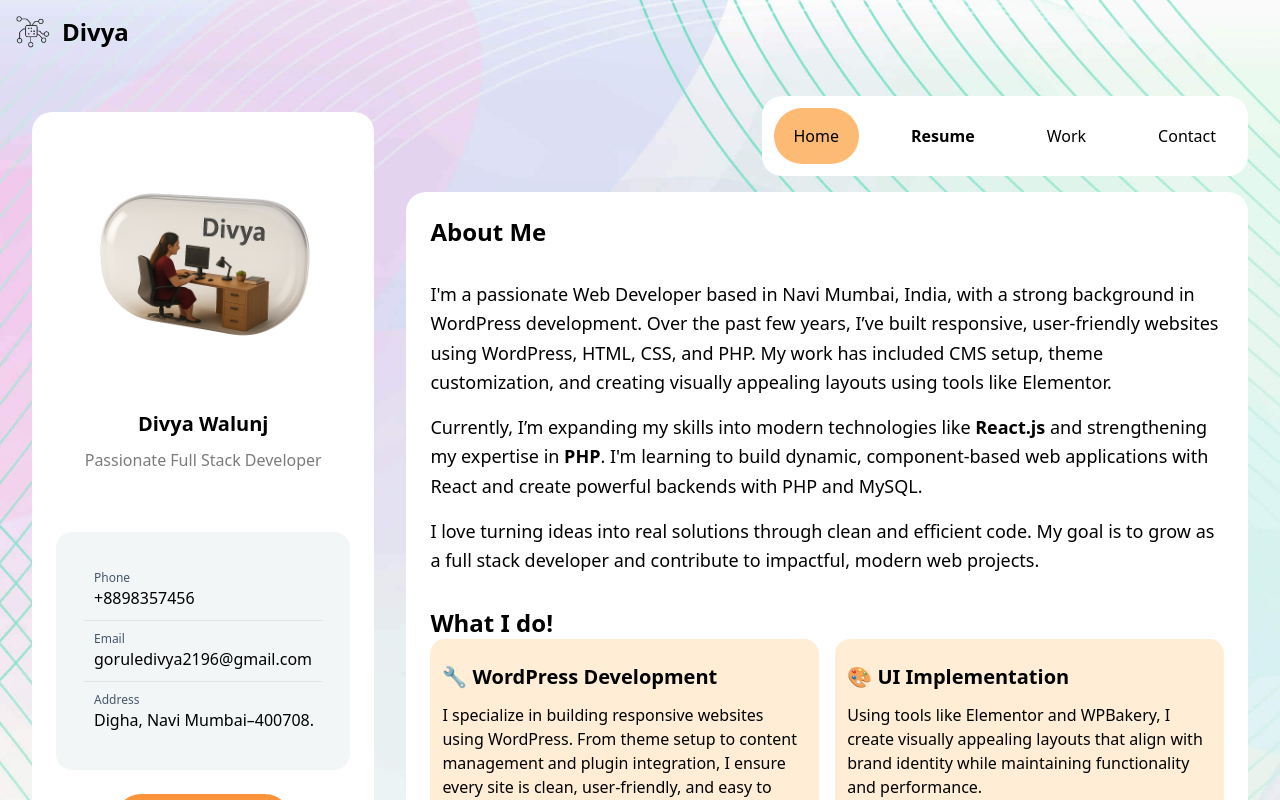
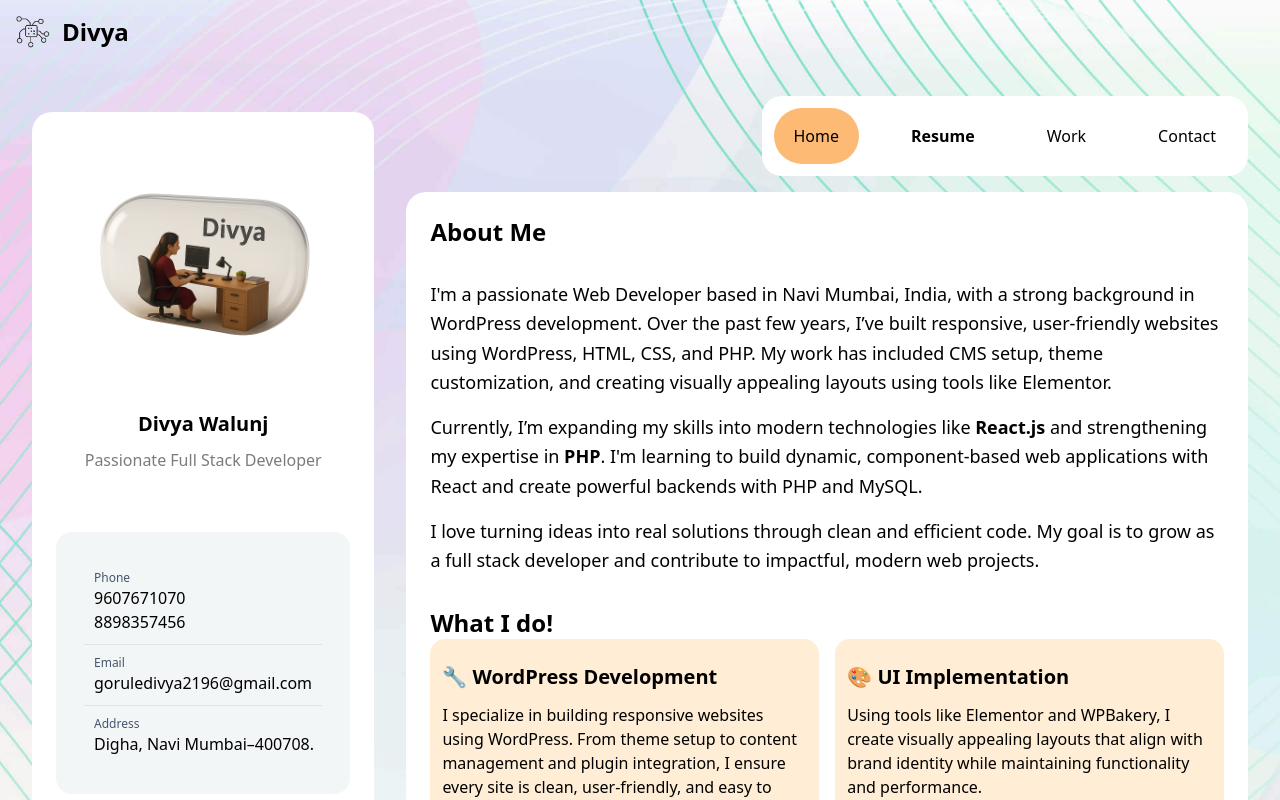
Before and after one commit to divyag2196/DivyaGorule, a React (Create React App) app: page / in a window 1280 px wide. Shown: the top 800 px of the page. Built offline with nearby package versions, Linux system fonts and the light colour scheme.

Commit message:
add contact details

```diff
--- a/src/Components/Aside.js
+++ b/src/Components/Aside.js
@@ -14,7 +14,10 @@ function Aside() {
                     <div className="text-left ml-2.5">
                       <p className="text-xs text-[#44566C] dark:text-[#A6A6A6]">Phone</p>
                       <p className="dark:text-white break-all">
-                        <a className="hover:text-[#FA5252] duration-300 transition" href="tel:+918898357456">+8898357456</a>
+                        <a className="hover:text-[#FA5252] duration-300 transition" href="tel:+919607671070">9607671070</a>
+                      </p>
+                      <p className="dark:text-white break-all">
+                        <a className="hover:text-[#FA5252] duration-300 transition" href="tel:+918898357456">8898357456</a>
                       </p>
                     </div>
 
```
